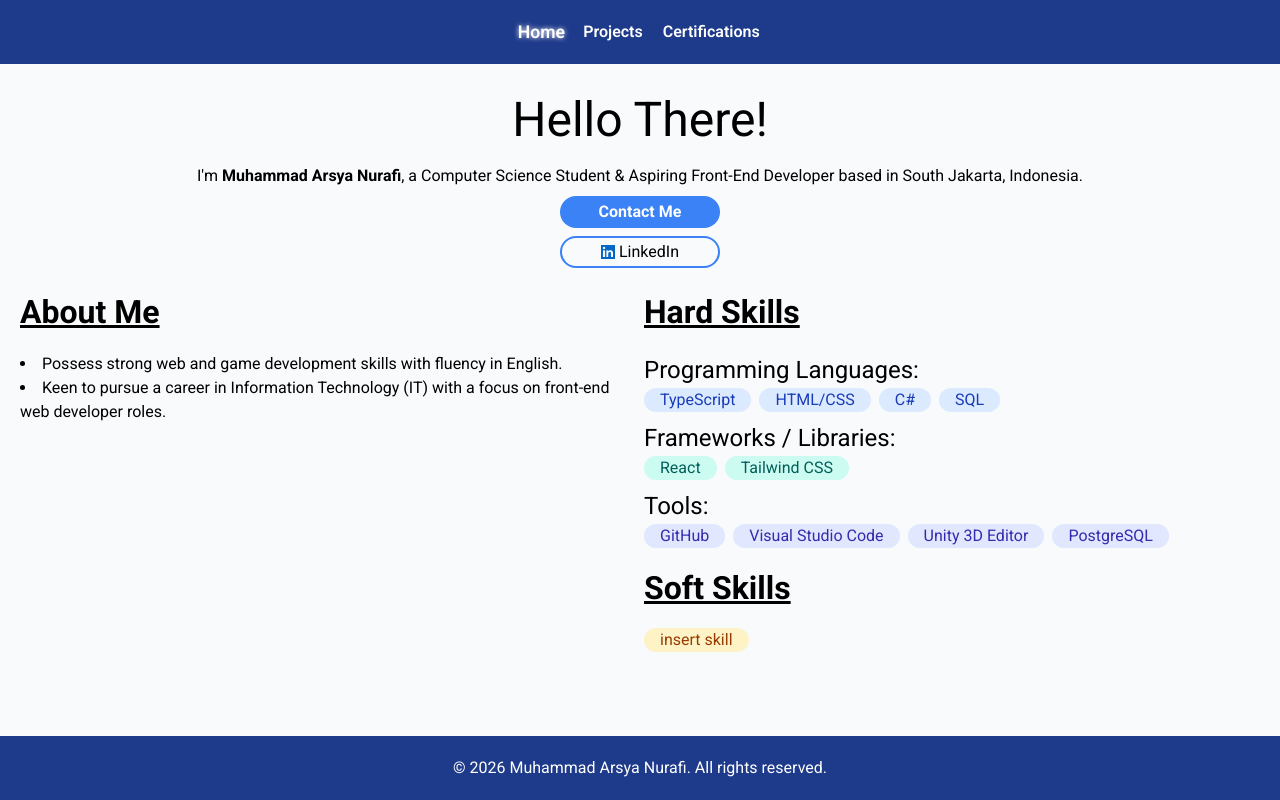
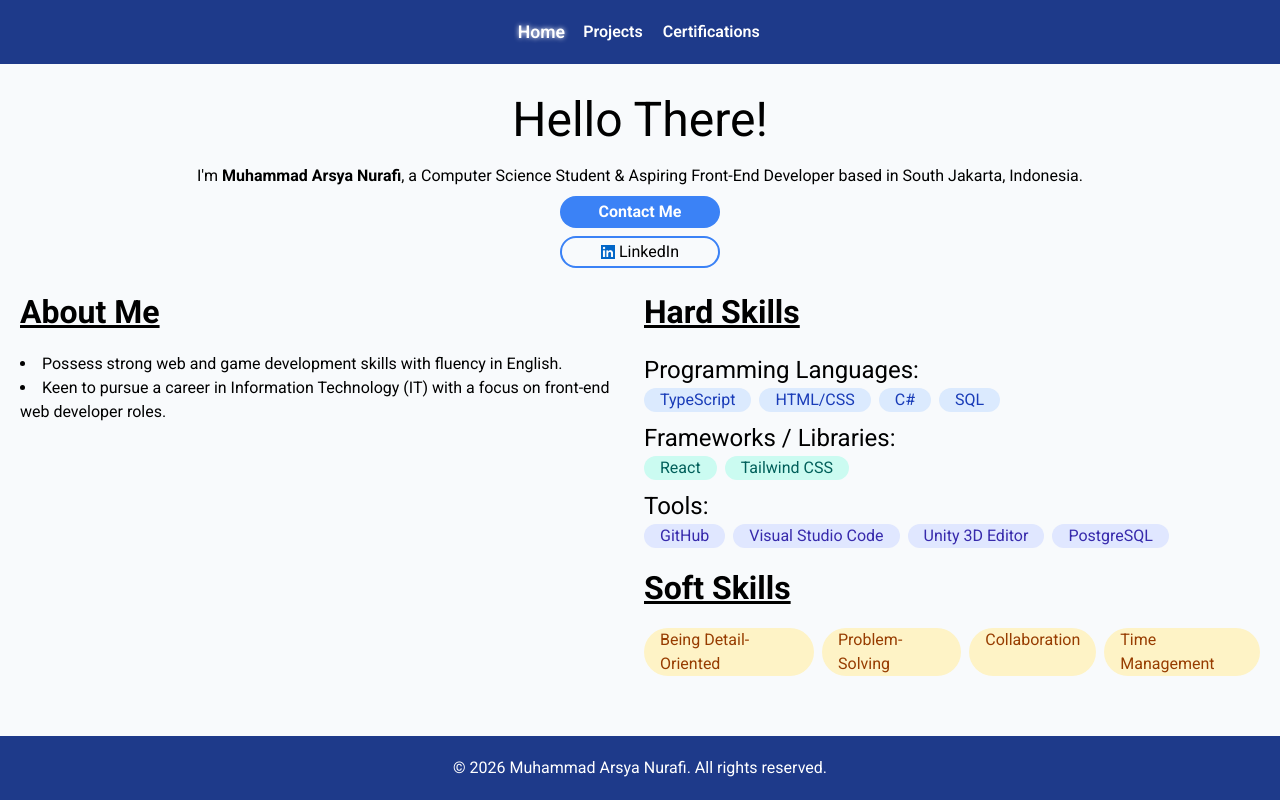
Before and after one commit to arsya2405/frontend-portofolio, a React (Vite) app: page / in a window 1280 px wide. Built offline with nearby package versions, Linux system fonts and the light colour scheme.

Commit message:
added soft skillls

```diff
--- a/src/components/AboutMeComponent.tsx
+++ b/src/components/AboutMeComponent.tsx
@@ -2,6 +2,7 @@ function AboutMe () {
     const programmingLanguages = [ "TypeScript", "HTML/CSS", "C#", "SQL" ];
     const frameworks = [ "React", "Tailwind CSS" ];
     const tools = [ "GitHub", "Visual Studio Code", "Unity 3D Editor", "PostgreSQL" ];
+    const softSkills = [ "Being Detail-Oriented", "Problem-Solving", "Collaboration", "Time Management" ];
 
     return (
         <article className="flex gap-[0.5rem]">
@@ -45,7 +46,9 @@ function AboutMe () {
                 <div id="soft-skills" className="flex flex-col gap-[1rem]">
                     <h1 className="underline">Soft Skills</h1>
                     <div className="flex gap-[0.5rem]">
-                        <div className="pill-element bg-amber-100 text-amber-800">insert skill</div>
+                        {softSkills.map((softSkill) => (
+                            <div className="pill-element bg-amber-100 text-amber-800">{softSkill}</div>
+                        ))}
                     </div>
                 </div>
             </div>
```
